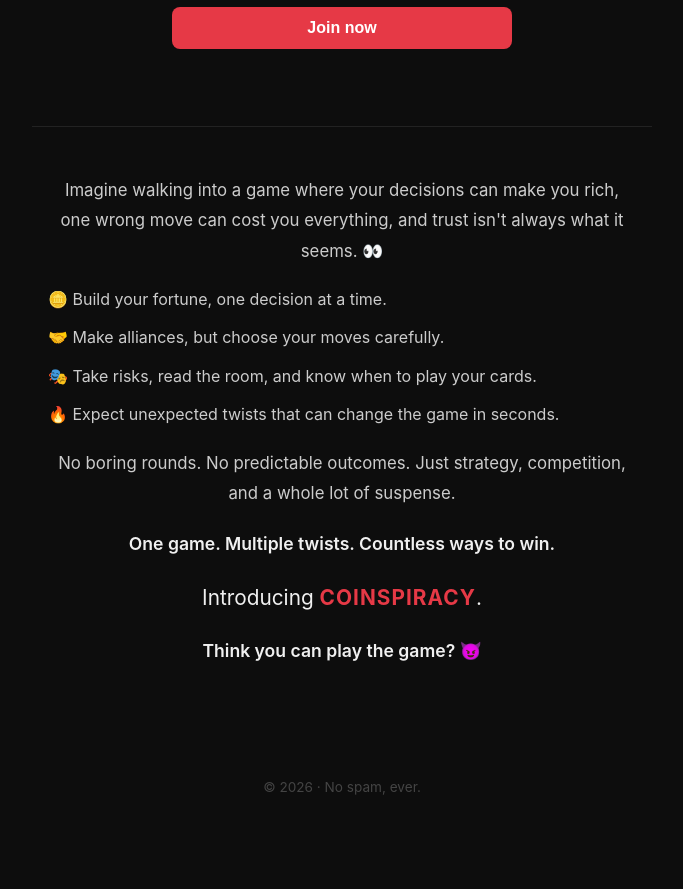
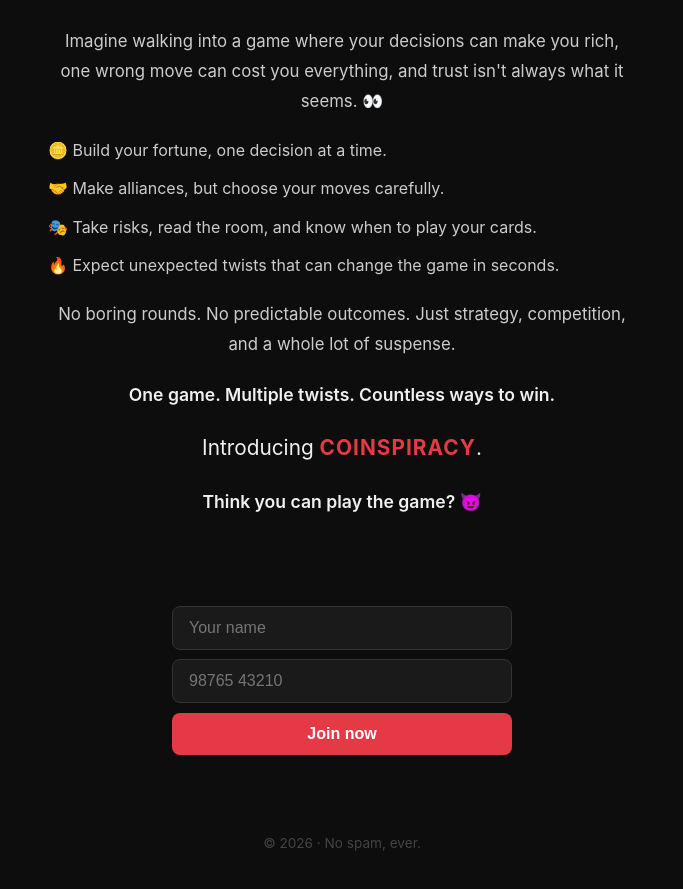
Before and after one commit to Sumit-Dss/waitlist, a React (Vite) app in the folder ransom-waitlist/client/: page / in a window 1280 px wide. Shown: the part 673-1562 px from the top of the page, without its empty margins (298-981 px from the left). Before the commit the page ends 1532 px from the top, so only its background shows below. Built offline with nearby package versions, Linux system fonts and the light colour scheme.

Commit message:
move description between images and form

```diff
--- a/ransom-waitlist/client/src/App.css
+++ b/ransom-waitlist/client/src/App.css
@@ -99,6 +99,14 @@ body {
   font-size: 1rem;
 }
 
+.form-section {
+  display: flex;
+  flex-direction: column;
+  align-items: center;
+  padding: 2.5rem 1rem 1rem;
+  width: 100%;
+}
+
 /* ── Description ── */
 .description {
   max-width: 620px;
--- a/ransom-waitlist/client/src/App.jsx
+++ b/ransom-waitlist/client/src/App.jsx
@@ -58,7 +58,23 @@ export default function App() {
           <img src={joinImg} alt="join" className="img-join" />
           <img src={waitlistImg} alt="waitlist" className="img-waitlist" />
         </div>
+      </header>
 
+      <section className="description">
+        <p>Imagine walking into a game where your decisions can make you rich, one wrong move can cost you everything, and trust isn't always what it seems. 👀</p>
+        <ul>
+          <li>🪙 Build your fortune, one decision at a time.</li>
+          <li>🤝 Make alliances, but choose your moves carefully.</li>
+          <li>🎭 Take risks, read the room, and know when to play your cards.</li>
+          <li>🔥 Expect unexpected twists that can change the game in seconds.</li>
+        </ul>
+        <p>No boring rounds. No predictable outcomes. Just strategy, competition, and a whole lot of suspense.</p>
+        <p className="tagline">One game. Multiple twists. Countless ways to win.</p>
+        <p className="introducing">Introducing <strong>COINSPIRACY</strong>.</p>
+        <p className="cta-text">Think you can play the game? 😈</p>
+      </section>
+
+      <div className="form-section">
         {submitted ? (
           <div className="success-box">🎉 You&apos;re on the list! We&apos;ll be in touch.</div>
         ) : (
@@ -81,21 +97,7 @@ export default function App() {
             <button type="submit">Join now</button>
           </form>
         )}
-      </header>
-
-      <section className="description">
-        <p>Imagine walking into a game where your decisions can make you rich, one wrong move can cost you everything, and trust isn't always what it seems. 👀</p>
-        <ul>
-          <li>🪙 Build your fortune, one decision at a time.</li>
-          <li>🤝 Make alliances, but choose your moves carefully.</li>
-          <li>🎭 Take risks, read the room, and know when to play your cards.</li>
-          <li>🔥 Expect unexpected twists that can change the game in seconds.</li>
-        </ul>
-        <p>No boring rounds. No predictable outcomes. Just strategy, competition, and a whole lot of suspense.</p>
-        <p className="tagline">One game. Multiple twists. Countless ways to win.</p>
-        <p className="introducing">Introducing <strong>COINSPIRACY</strong>.</p>
-        <p className="cta-text">Think you can play the game? 😈</p>
-      </section>
+      </div>
 
       <footer>
         <p>© 2026 · No spam, ever.</p>
```
